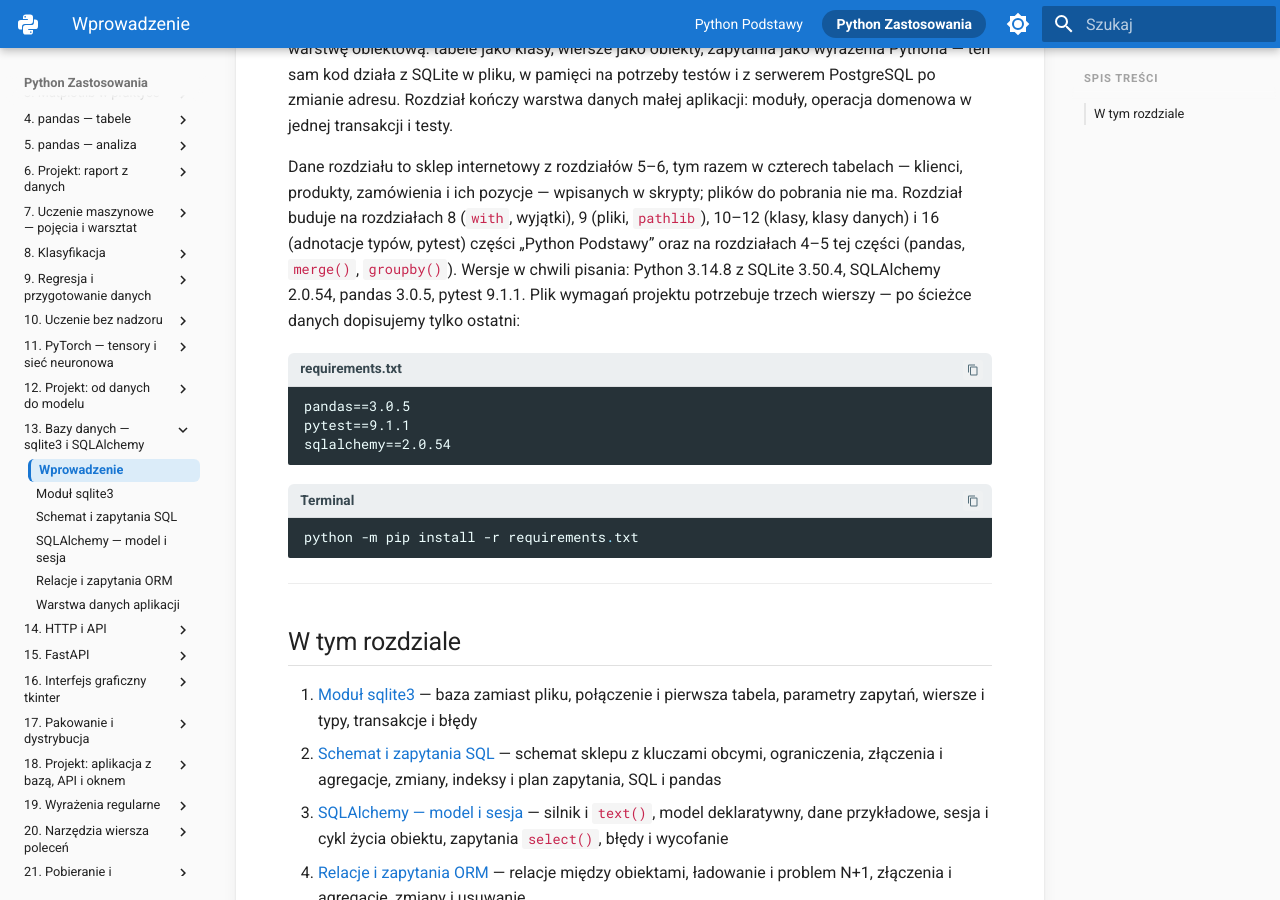
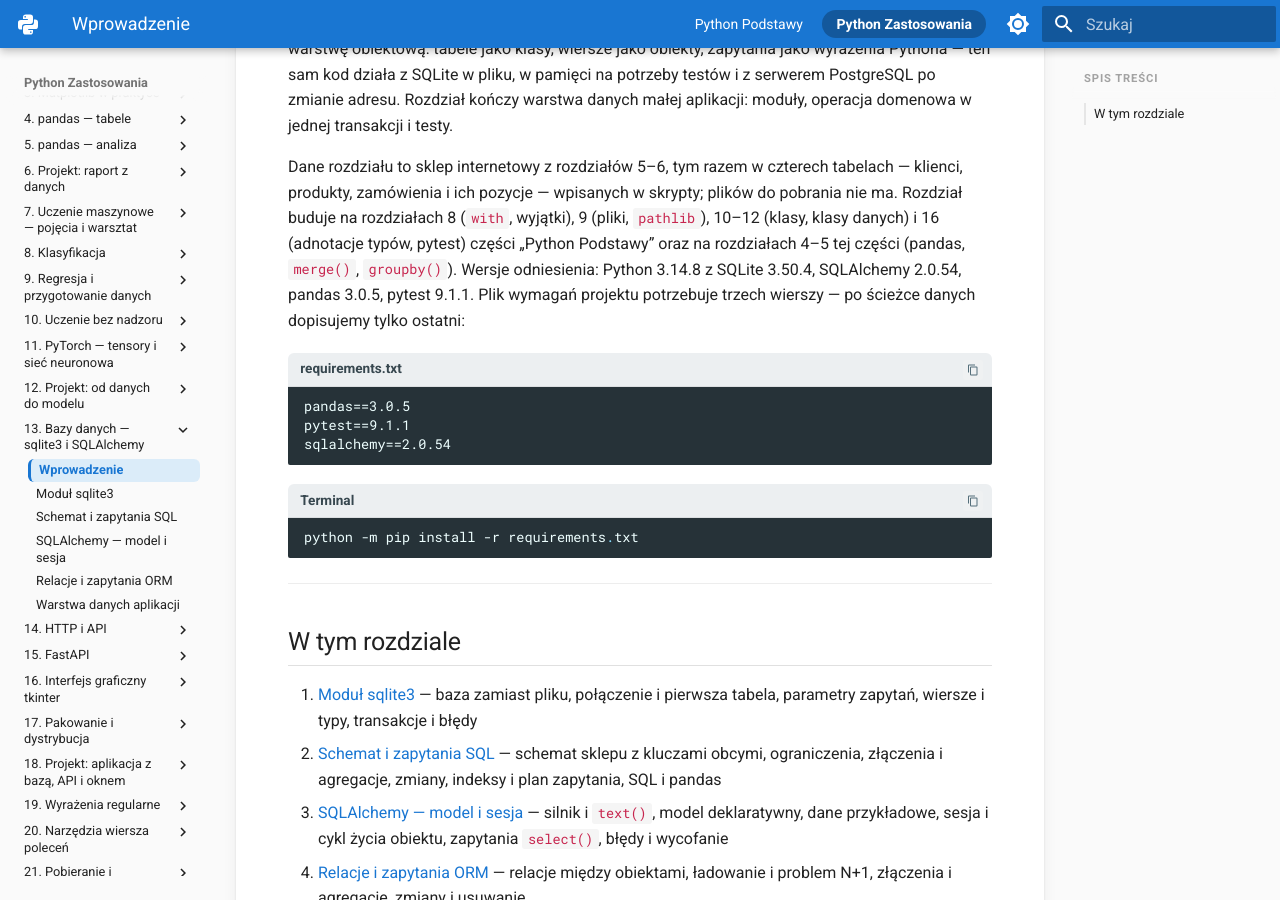
Before and after one commit to witoldprzygoda/python-notatki, an MkDocs documentation site: the page built from docs/zastosowania/13-bazy-danych/index.md, in a window 1280 px wide and 900 px high, scrolled down 462 px. Built offline with MkDocs 1.6.1 and Material for MkDocs 9.7.7, drawn with Linux system fonts in a browser that asks for light colours.

Commit message:
Call the checked library versions reference versions in the applications part
Co-Authored-By: Claude Opus 5.5 <noreply@anthropic.com>

````diff
--- a/docs/zastosowania/13-bazy-danych/index.md
+++ b/docs/zastosowania/13-bazy-danych/index.md
@@ -4,7 +4,7 @@
 
 Rozdział pokazuje dwa poziomy pracy z bazą. Moduł `sqlite3` z biblioteki standardowej daje dostęp do **SQLite** — bazy w jednym pliku, bez serwera, wbudowanej w interpreter — i wymaga pisania SQL wprost; na nim poznajemy schemat, zapytania i transakcje. **SQLAlchemy** dokłada warstwę obiektową: tabele jako klasy, wiersze jako obiekty, zapytania jako wyrażenia Pythona — ten sam kod działa z SQLite w pliku, w pamięci na potrzeby testów i z serwerem PostgreSQL po zmianie adresu. Rozdział kończy warstwa danych małej aplikacji: moduły, operacja domenowa w jednej transakcji i testy.
 
-Dane rozdziału to sklep internetowy z rozdziałów 5–6, tym razem w czterech tabelach — klienci, produkty, zamówienia i ich pozycje — wpisanych w skrypty; plików do pobrania nie ma. Rozdział buduje na rozdziałach 8 (`with`, wyjątki), 9 (pliki, `pathlib`), 10–12 (klasy, klasy danych) i 16 (adnotacje typów, pytest) części „Python Podstawy” oraz na rozdziałach 4–5 tej części (pandas, `merge()`, `groupby()`). Wersje w chwili pisania: Python 3.14.8 z SQLite 3.50.4, SQLAlchemy 2.0.54, pandas 3.0.5, pytest 9.1.1. Plik wymagań projektu potrzebuje trzech wierszy — po ścieżce danych dopisujemy tylko ostatni:
+Dane rozdziału to sklep internetowy z rozdziałów 5–6, tym razem w czterech tabelach — klienci, produkty, zamówienia i ich pozycje — wpisanych w skrypty; plików do pobrania nie ma. Rozdział buduje na rozdziałach 8 (`with`, wyjątki), 9 (pliki, `pathlib`), 10–12 (klasy, klasy danych) i 16 (adnotacje typów, pytest) części „Python Podstawy” oraz na rozdziałach 4–5 tej części (pandas, `merge()`, `groupby()`). Wersje odniesienia: Python 3.14.8 z SQLite 3.50.4, SQLAlchemy 2.0.54, pandas 3.0.5, pytest 9.1.1. Plik wymagań projektu potrzebuje trzech wierszy — po ścieżce danych dopisujemy tylko ostatni:
 
 ```text title="requirements.txt"
 pandas==3.0.5
````
Also changed, not shown: docs/zastosowania/15-fastapi/index.md (+1 -1 lines), docs/zastosowania/16-tkinter/index.md (+1 -1 lines), docs/zastosowania/17-pakowanie/index.md (+1 -1 lines), docs/zastosowania/index.md (+1 -1 lines).
